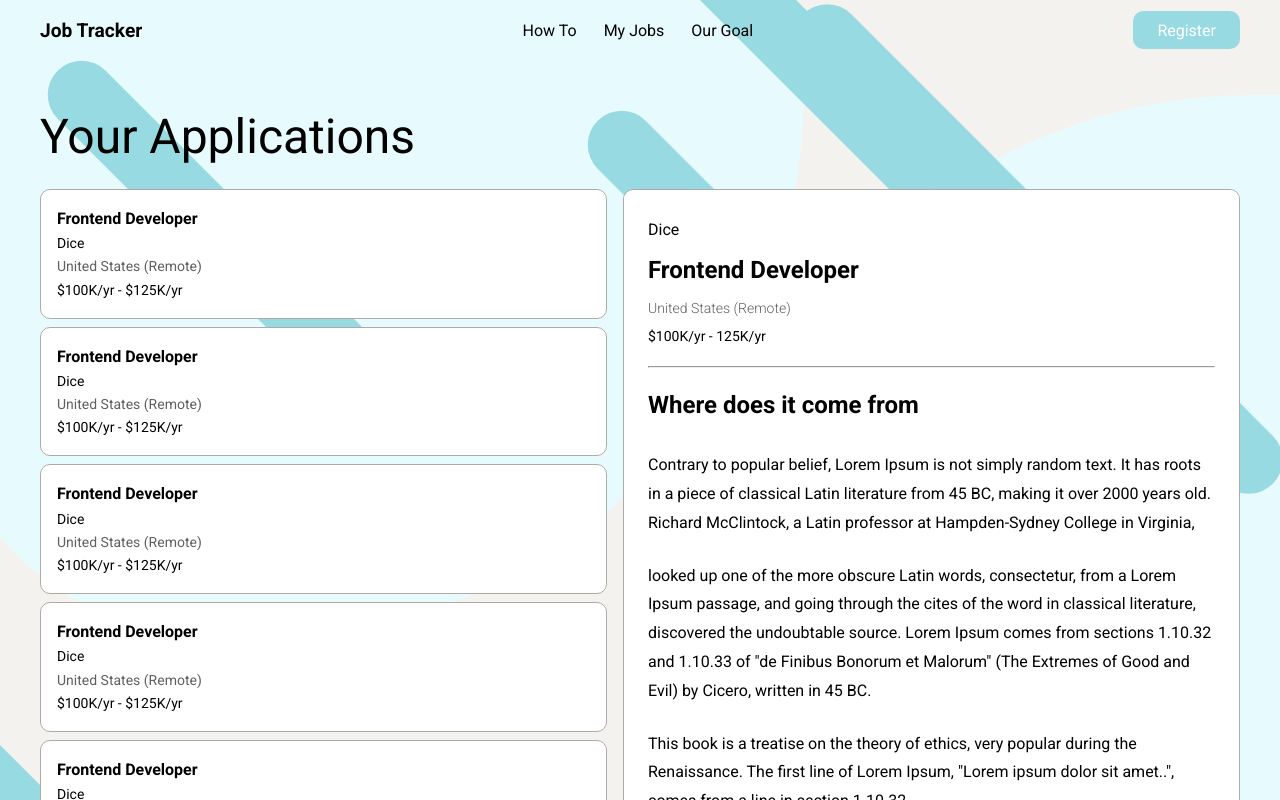
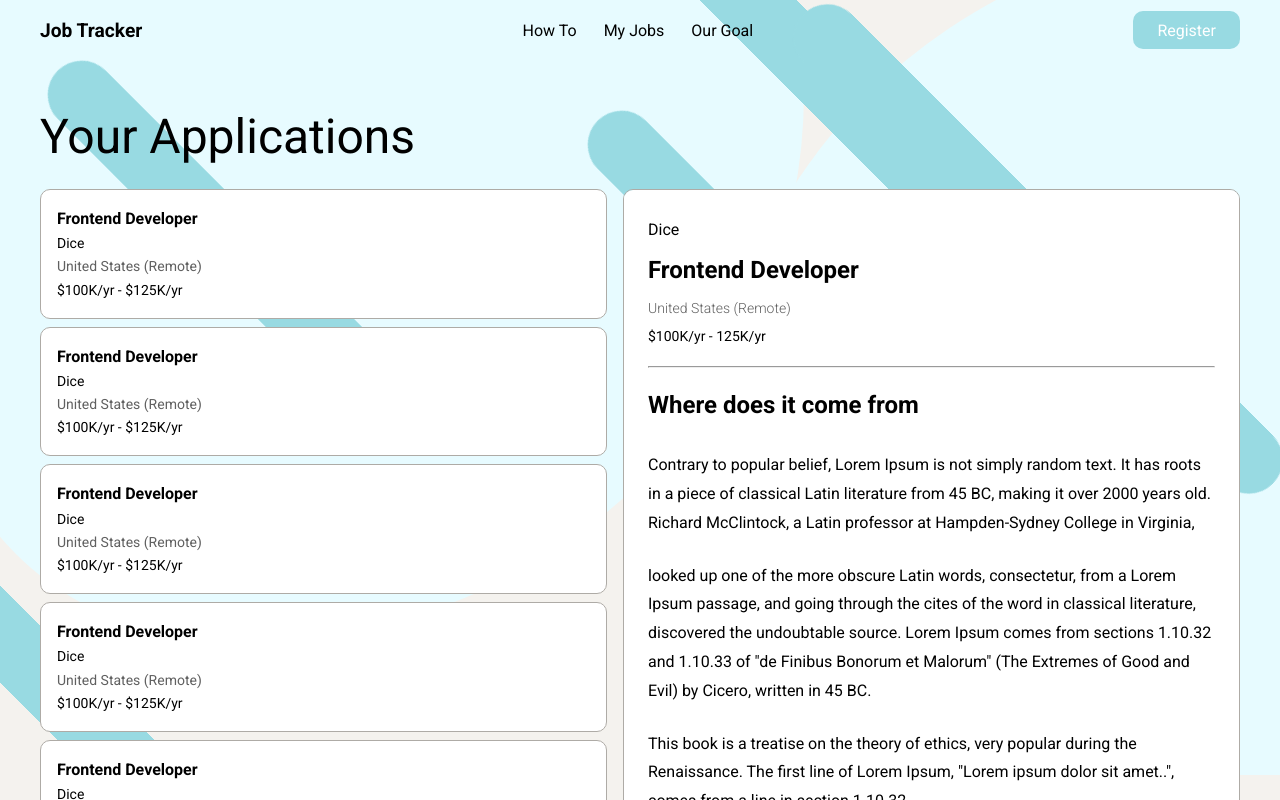
Before and after one commit to savagekyle/job-tracker, a React (Create React App) app in the folder frontend/: page /my-jobs in a window 1280 px wide. Shown: the top 800 px of the page. Built offline with nearby package versions, Linux system fonts and the light colour scheme.

Commit message:
minor style change

```diff
--- a/frontend/src/scenes/JobBoard/JobBoard.css
+++ b/frontend/src/scenes/JobBoard/JobBoard.css
@@ -39,7 +39,7 @@
     height: 839px;
     width: 874px;
     border-radius: 0 800px 1500px 800px;
-    position: absolute;
+    position: fixed;
     z-index: -1;
     overflow: hidden;
 }
@@ -61,7 +61,7 @@
     background-color: var(--accent-color2);
     border-radius: 100px;
     transform: rotate(45deg);
-    position: absolute;
+    position: fixed;
     z-index: -1;
     overflow: hidden;
 }
```
